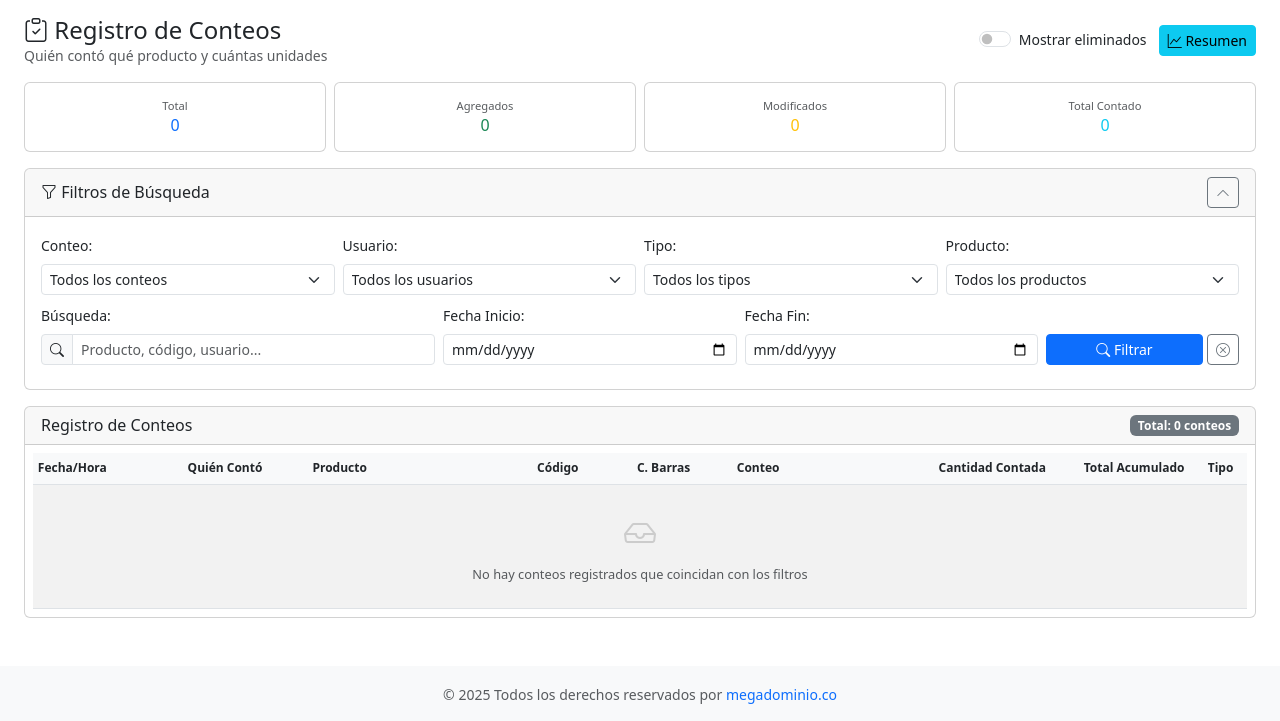
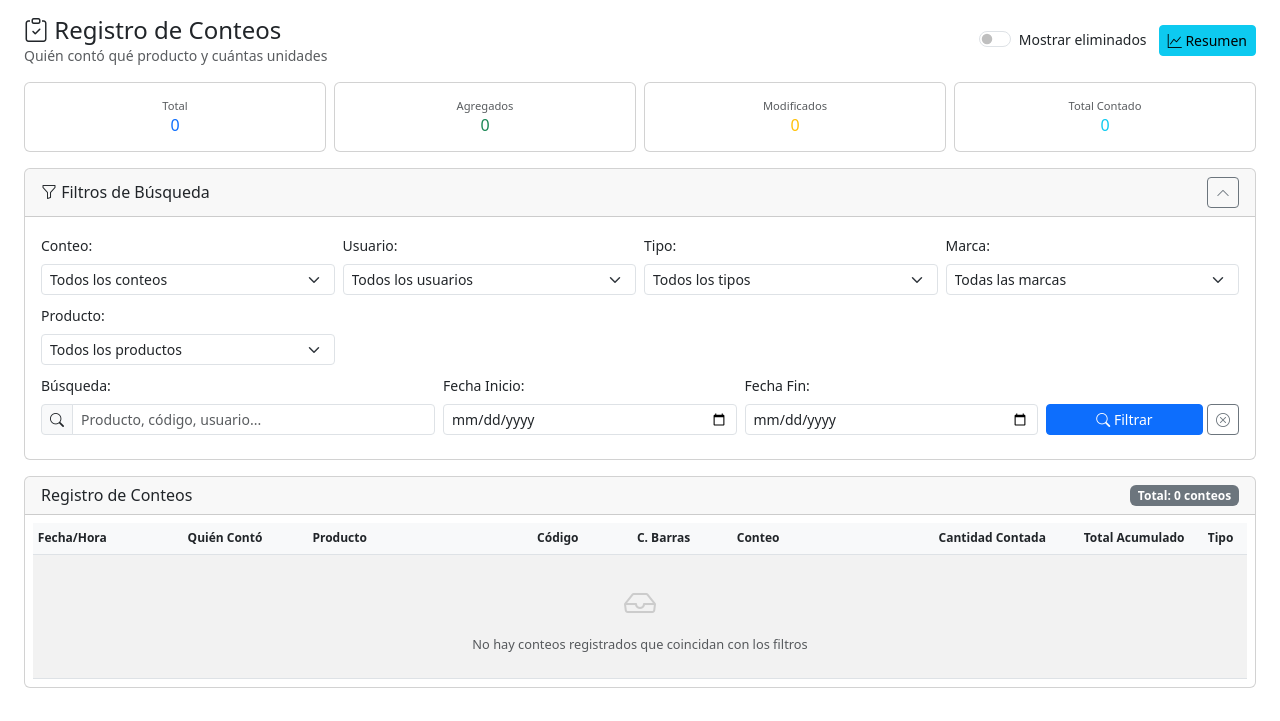
Before and after one commit to cgallego17/megaInventario, a Django app: page /movimientos/ in a window 1280 px wide. Shown: the part 56-777 px from the top of the page. Run offline with Django 4.2, Linux system fonts and the light colour scheme; the visitor is signed in with stand-in values (Sample User, id 1); data comes from the database, SQL or seed files in the repository; data that the repository does not hold is empty.

Commit message:
Add brand filtering to lista_movimientos view and template
- Introduced a new filter for brands in the lista_movimientos view, allowing users to filter movements by product brand.
- Updated the lista.html template to include a dropdown for brand selection, enhancing user experience and search capabilities.
- Ensured that the brand filter is integrated into pagination links for consistent filtering across pages.

```diff
--- a/movimientos/views.py
+++ b/movimientos/views.py
@@ -21,6 +21,7 @@ def lista_movimientos(request):
     usuario_id = request.GET.get('usuario')
     producto_id = request.GET.get('producto')
     tipo = request.GET.get('tipo')
+    marca_filtro = request.GET.get('marca', '').strip()
     fecha_inicio = request.GET.get('fecha_inicio')
     fecha_fin = request.GET.get('fecha_fin')
     busqueda = request.GET.get('busqueda', '').strip()
@@ -38,6 +39,8 @@ def lista_movimientos(request):
         movimientos = movimientos.filter(producto_id=producto_id)
     if tipo:
         movimientos = movimientos.filter(tipo=tipo)
+    if marca_filtro:
+        movimientos = movimientos.filter(producto__marca__iexact=marca_filtro)
     if fecha_inicio:
         movimientos = movimientos.filter(fecha_movimiento__gte=fecha_inicio)
     if fecha_fin:
@@ -73,6 +76,7 @@ def lista_movimientos(request):
     conteos = Conteo.objects.all().order_by('-fecha_inicio')
     usuarios = User.objects.filter(movimientoconteo__isnull=False).distinct().order_by('username')
     productos = Producto.objects.filter(movimientoconteo__isnull=False).distinct().order_by('nombre')
+    marcas = Producto.objects.filter(movimientoconteo__isnull=False).exclude(marca__isnull=True).exclude(marca='').values_list('marca', flat=True).distinct().order_by('marca')
 
     return render(request, 'movimientos/lista.html', {
         'page_obj': page_obj,
@@ -85,11 +89,13 @@ def lista_movimientos(request):
         'usuarios': usuarios,
         'productos': productos,
         'mostrar_eliminados': mostrar_eliminados,
+        'marcas': marcas,
         'filtros': {
             'conteo': conteo_id,
             'usuario': usuario_id,
             'producto': producto_id,
             'tipo': tipo,
+            'marca': marca_filtro,
             'fecha_inicio': fecha_inicio,
             'fecha_fin': fecha_fin,
             'busqueda': busqueda,
--- a/templates/movimientos/lista.html
+++ b/templates/movimientos/lista.html
@@ -176,6 +176,15 @@
                             </select>
                         </div>
                         <div class="col-md-3">
+                            <label class="form-label small">Marca:</label>
+                            <select name="marca" class="form-select form-select-sm">
+                                <option value="">Todas las marcas</option>
+                                {% for marca in marcas %}
+                                <option value="{{ marca }}" {% if filtros.marca == marca %}selected{% endif %}>{{ marca }}</option>
+                                {% endfor %}
+                            </select>
+                        </div>
+                        <div class="col-md-3">
                             <label class="form-label small">Producto:</label>
                             <select name="producto" class="form-select form-select-sm">
                                 <option value="">Todos los productos</option>
@@ -317,12 +326,12 @@
         <ul class="pagination pagination-sm justify-content-center">
             {% if page_obj.has_previous %}
             <li class="page-item">
-                <a class="page-link" href="?page=1{% if filtros.conteo %}&conteo={{ filtros.conteo }}{% endif %}{% if filtros.usuario %}&usuario={{ filtros.usuario }}{% endif %}{% if filtros.producto %}&producto={{ filtros.producto }}{% endif %}{% if filtros.tipo %}&tipo={{ filtros.tipo }}{% endif %}{% if filtros.busqueda %}&busqueda={{ filtros.busqueda }}{% endif %}{% if filtros.fecha_inicio %}&fecha_inicio={{ filtros.fecha_inicio }}{% endif %}{% if filtros.fecha_fin %}&fecha_fin={{ filtros.fecha_fin }}{% endif %}">
+                <a class="page-link" href="?page=1{% if filtros.conteo %}&conteo={{ filtros.conteo }}{% endif %}{% if filtros.usuario %}&usuario={{ filtros.usuario }}{% endif %}{% if filtros.producto %}&producto={{ filtros.producto }}{% endif %}{% if filtros.tipo %}&tipo={{ filtros.tipo }}{% endif %}{% if filtros.marca %}&marca={{ filtros.marca }}{% endif %}{% if filtros.busqueda %}&busqueda={{ filtros.busqueda }}{% endif %}{% if filtros.fecha_inicio %}&fecha_inicio={{ filtros.fecha_inicio }}{% endif %}{% if filtros.fecha_fin %}&fecha_fin={{ filtros.fecha_fin }}{% endif %}">
                     <i class="bi bi-chevron-double-left"></i>
                 </a>
             </li>
             <li class="page-item">
-                <a class="page-link" href="?page={{ page_obj.previous_page_number }}{% if filtros.conteo %}&conteo={{ filtros.conteo }}{% endif %}{% if filtros.usuario %}&usuario={{ filtros.usuario }}{% endif %}{% if filtros.producto %}&producto={{ filtros.producto }}{% endif %}{% if filtros.tipo %}&tipo={{ filtros.tipo }}{% endif %}{% if filtros.busqueda %}&busqueda={{ filtros.busqueda }}{% endif %}{% if filtros.fecha_inicio %}&fecha_inicio={{ filtros.fecha_inicio }}{% endif %}{% if filtros.fecha_fin %}&fecha_fin={{ filtros.fecha_fin }}{% endif %}">
+                <a class="page-link" href="?page={{ page_obj.previous_page_number }}{% if filtros.conteo %}&conteo={{ filtros.conteo }}{% endif %}{% if filtros.usuario %}&usuario={{ filtros.usuario }}{% endif %}{% if filtros.producto %}&producto={{ filtros.producto }}{% endif %}{% if filtros.tipo %}&tipo={{ filtros.tipo }}{% endif %}{% if filtros.marca %}&marca={{ filtros.marca }}{% endif %}{% if filtros.busqueda %}&busqueda={{ filtros.busqueda }}{% endif %}{% if filtros.fecha_inicio %}&fecha_inicio={{ filtros.fecha_inicio }}{% endif %}{% if filtros.fecha_fin %}&fecha_fin={{ filtros.fecha_fin }}{% endif %}">
                     <i class="bi bi-chevron-left"></i>
                 </a>
             </li>
@@ -334,12 +343,12 @@
 
             {% if page_obj.has_next %}
             <li class="page-item">
-                <a class="page-link" href="?page={{ page_obj.next_page_number }}{% if filtros.conteo %}&conteo={{ filtros.conteo }}{% endif %}{% if filtros.usuario %}&usuario={{ filtros.usuario }}{% endif %}{% if filtros.producto %}&producto={{ filtros.producto }}{% endif %}{% if filtros.tipo %}&tipo={{ filtros.tipo }}{% endif %}{% if filtros.busqueda %}&busqueda={{ filtros.busqueda }}{% endif %}{% if filtros.fecha_inicio %}&fecha_inicio={{ filtros.fecha_inicio }}{% endif %}{% if filtros.fecha_fin %}&fecha_fin={{ filtros.fecha_fin }}{% endif %}">
+                <a class="page-link" href="?page={{ page_obj.next_page_number }}{% if filtros.conteo %}&conteo={{ filtros.conteo }}{% endif %}{% if filtros.usuario %}&usuario={{ filtros.usuario }}{% endif %}{% if filtros.producto %}&producto={{ filtros.producto }}{% endif %}{% if filtros.tipo %}&tipo={{ filtros.tipo }}{% endif %}{% if filtros.marca %}&marca={{ filtros.marca }}{% endif %}{% if filtros.busqueda %}&busqueda={{ filtros.busqueda }}{% endif %}{% if filtros.fecha_inicio %}&fecha_inicio={{ filtros.fecha_inicio }}{% endif %}{% if filtros.fecha_fin %}&fecha_fin={{ filtros.fecha_fin }}{% endif %}">
                     <i class="bi bi-chevron-right"></i>
                 </a>
             </li>
             <li class="page-item">
-                <a class="page-link" href="?page={{ page_obj.paginator.num_pages }}{% if filtros.conteo %}&conteo={{ filtros.conteo }}{% endif %}{% if filtros.usuario %}&usuario={{ filtros.usuario }}{% endif %}{% if filtros.producto %}&producto={{ filtros.producto }}{% endif %}{% if filtros.tipo %}&tipo={{ filtros.tipo }}{% endif %}{% if filtros.busqueda %}&busqueda={{ filtros.busqueda }}{% endif %}{% if filtros.fecha_inicio %}&fecha_inicio={{ filtros.fecha_inicio }}{% endif %}{% if filtros.fecha_fin %}&fecha_fin={{ filtros.fecha_fin }}{% endif %}">
+                <a class="page-link" href="?page={{ page_obj.paginator.num_pages }}{% if filtros.conteo %}&conteo={{ filtros.conteo }}{% endif %}{% if filtros.usuario %}&usuario={{ filtros.usuario }}{% endif %}{% if filtros.producto %}&producto={{ filtros.producto }}{% endif %}{% if filtros.tipo %}&tipo={{ filtros.tipo }}{% endif %}{% if filtros.marca %}&marca={{ filtros.marca }}{% endif %}{% if filtros.busqueda %}&busqueda={{ filtros.busqueda }}{% endif %}{% if filtros.fecha_inicio %}&fecha_inicio={{ filtros.fecha_inicio }}{% endif %}{% if filtros.fecha_fin %}&fecha_fin={{ filtros.fecha_fin }}{% endif %}">
                     <i class="bi bi-chevron-double-right"></i>
                 </a>
             </li>
```
